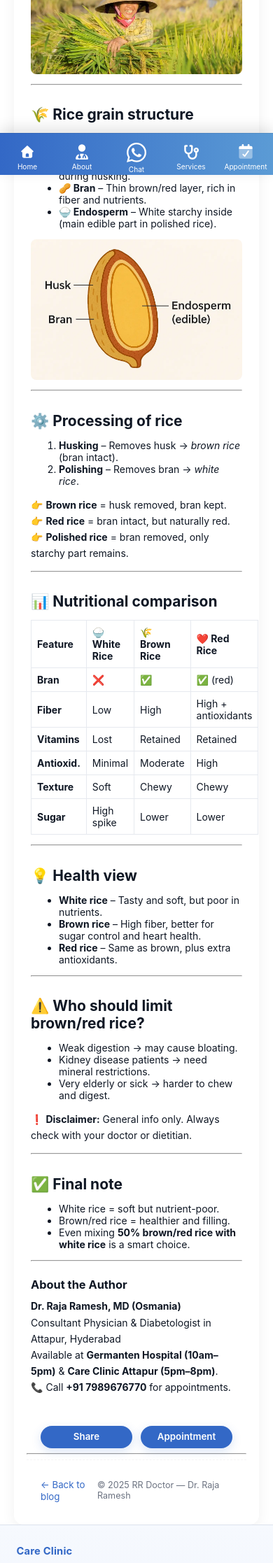
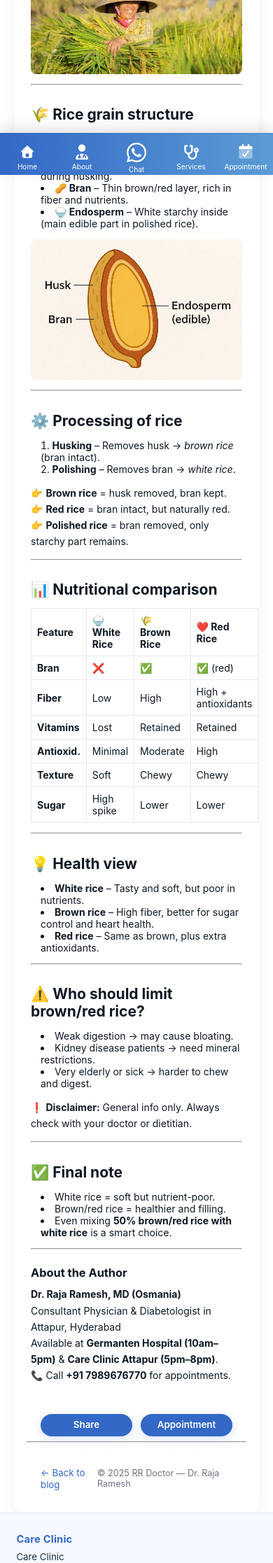
Before and after one commit to drrajarameshd/rr, a Jekyll site: the page built from _posts/2025-09-23-polished-vs-unpolished-rice.md, in a window 390 px wide. Shown: the part 650-2884 px from the top of the page at 70% size. Built offline with Jekyll 4.4.1, drawn with Linux system fonts in a browser that asks for light colours.

Commit message:
Update post-layout.css

```diff
--- a/assets/css/post-layout.css
+++ b/assets/css/post-layout.css
@@ -90,3 +90,13 @@
 .post-tag:active{ transform:none; }
 
 .post-tag mark{ background:transparent; color:inherit; text-decoration:underline }
+
+
+@media (max-width: 768px) {
+  .post-body ul,
+  .post-body ol {
+    margin-left: 0;
+    padding-left: 1em; /* or 0 if you want it fully flush with edge */
+    list-style-position: inside;
+  }
+}
```
